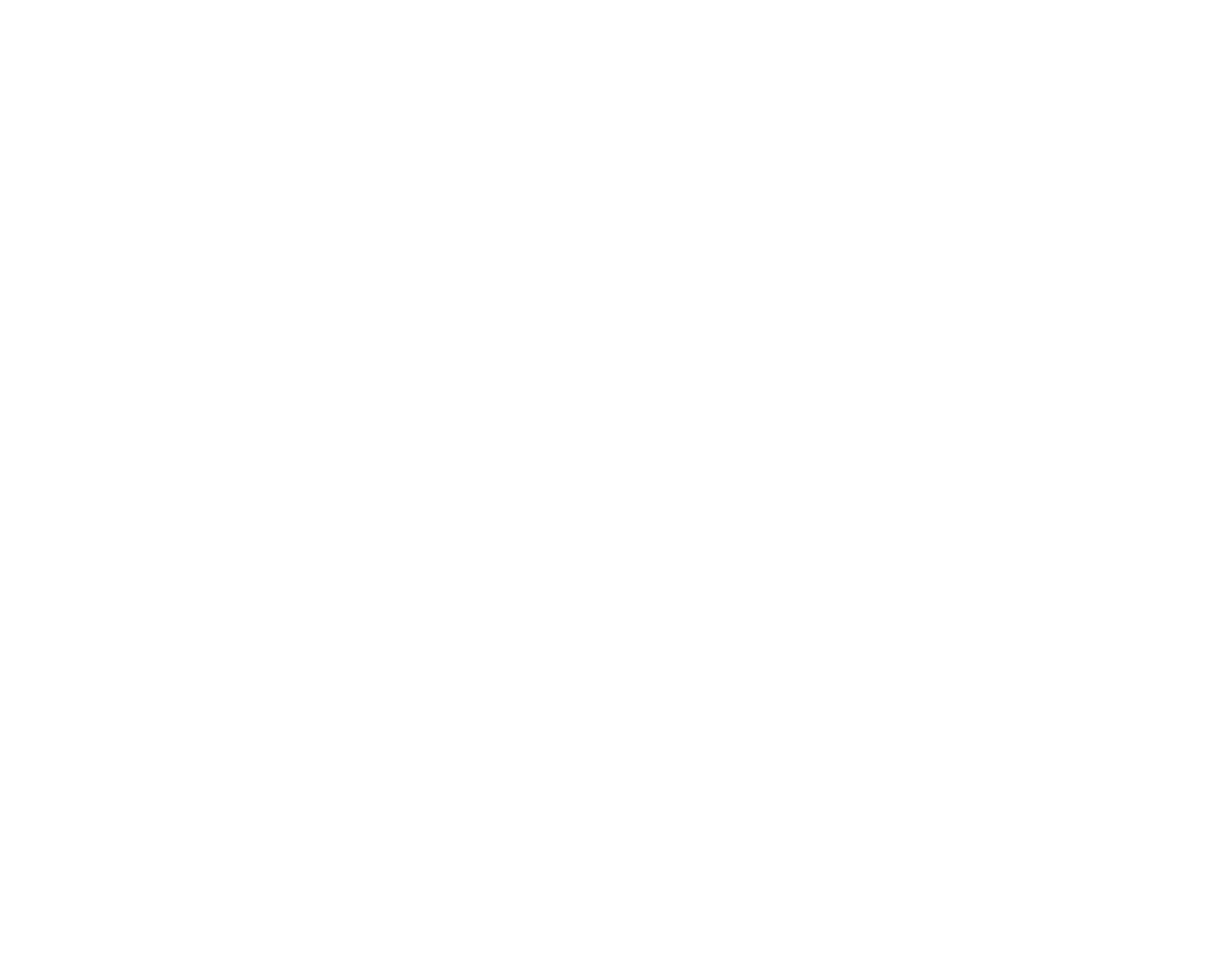
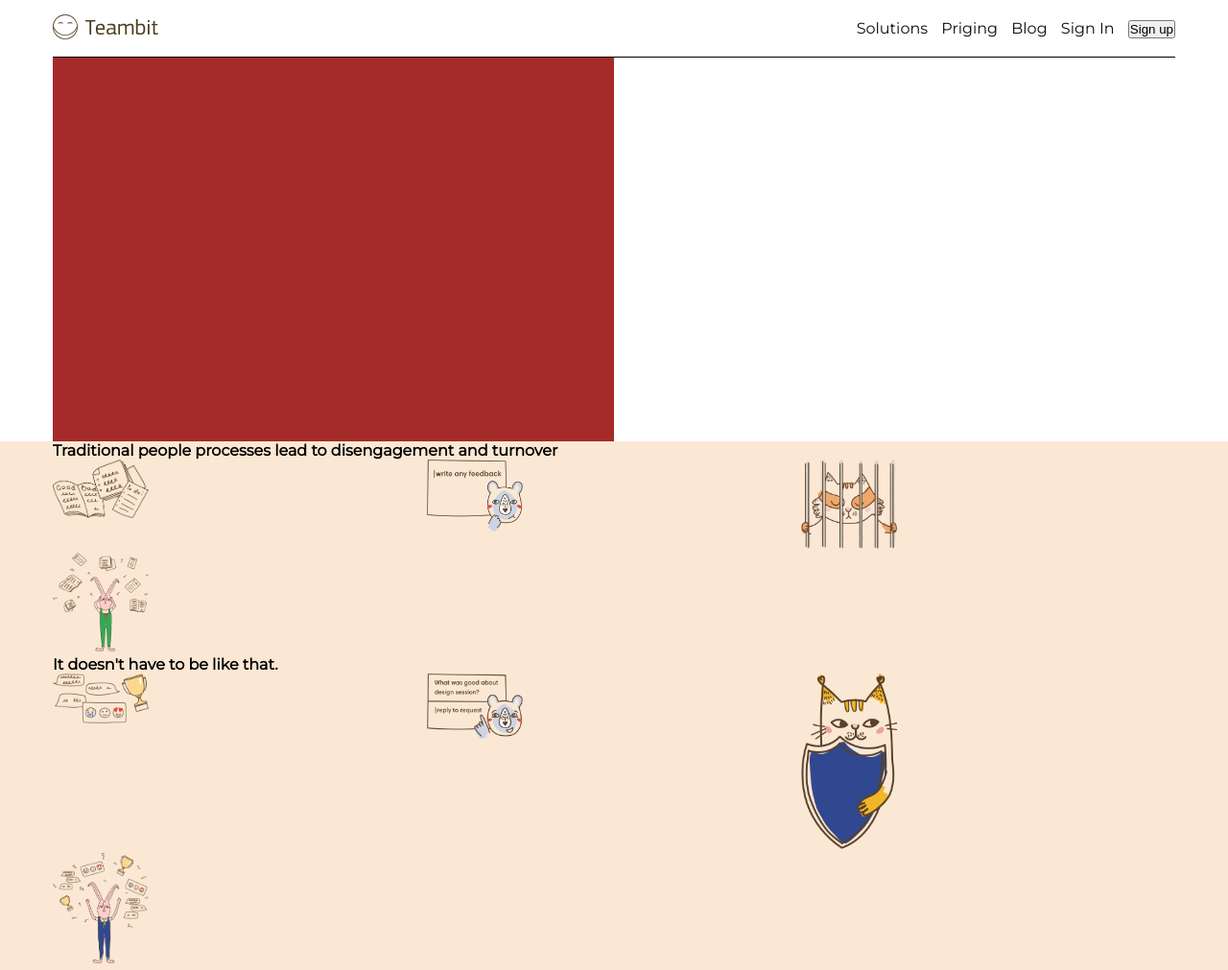
Before and after one commit to alessandro-massarella/node-sass-teambit, a website: page index.html in a window 1280 px wide. Shown: the whole page at 96% size. Before the commit the page ends 800 px from the top, so only its background shows below. Drawn offline with Linux system fonts and the light colour scheme.

Commit message:
main 0.2

```diff
--- a/index.html
+++ b/index.html
@@ -4,9 +4,111 @@
     <meta charset="UTF-8">
     <meta name="viewport" content="width=device-width, initial-scale=1.0">
     <title>Document</title>
+    <link rel="preconnect" href="https://fonts.gstatic.com">
+    <link href="https://fonts.googleapis.com/css2?family=Montserrat&display=swap" rel="stylesheet">
     <link rel="stylesheet" href="dist/app.css">
 </head>
 <body>
+    <header>
+        <nav>
+            <div class="container">
+                <div class="navbar">
+                    <div class="col-lg-8 debug">
+                        <img src="img/logo.svg" alt="logo">
+                    </div>
+                    <div class="col-lg-4 nav-menu debug">
+                        <ul>
+                            <li><a href="#">Solutions</a></li>
+                            <li><a href="#">Priging</a></li>
+                            <li><a href="#">Blog</a></li>
+                            <li><a href="#">Sign In</a></li>
+                            <li><button>Sign up</button></li>
+                        </ul>
+                    </div>
+                </div>
+
+            </div>
+        </nav>
+
+        <div class="container">
+            <div class="jumbotron">
+                <div class="col-lg-6 text_jumbotron">
+
+                </div>
+                <div class="col-lg-6 back_jumbotron">
+
+                </div>
+            </div>
+        </div>
+    </header>
+<!-- MAIN SECTION -->
+    <main>
+        <div class="section1">
+            <!-- before -->
+            <div class="container">
+                <div class="row">
+                    <div class="col-lg-12">
+                        <h4>Traditional people processes lead to disengagement and turnover</h4>
+                    </div>
+                </div>
+                <div class="row">
+                    <div class="col-lg-4">
+                        <img class="icon-img" src="img/hardcore.png" alt="">
+                    </div>
+                    <div class="col-lg-4">
+                        <img class="icon-img" src="img/nofeedback.png" alt="">
+                    </div>
+                    <div class="col-lg-4">
+                        <img class="icon-img" src="img/notsafe.png" alt="">
+                    </div>
+                </div>
+                <div class="row">
+                    <div class="col-lg-12">
+                        <img class="icon-img" src="img/before.png" alt="">
+                    </div>
+                </div>
+            </div>
+
+            <!-- after -->
+            <div class="container">
+                <div class="row">
+                    <div class="col-lg-12">
+                        <h4>It doesn't have to be like that. </h4>
+                    </div>
+                </div>
+                <div class="row">
+                    <div class="col-lg-4">
+                        <img class="icon-img" src="img/lightweight.png" alt="">
+                    </div>
+                    <div class="col-lg-4">
+                        <img class="icon-img" src="img/feedbacksuggestions.png" alt="">
+                    </div>
+                    <div class="col-lg-4">
+                        <img class="icon-img" src="img/safe.png" alt="">
+                </div>
+                <div class="row">
+                    <div class="col-lg-12">
+                        <img class="icon-img" src="img/after.png" alt="">
+                    </div>
+                </div>
+            </div>
+
+
+
+
+        </div>
+        <div class="section2">
+
+        </div>
+        <div class="section3">
+
+        </div>
+    </main>
+
+    <footer>
+
+    </footer>
+
 
 </body>
 </html>
--- a/src/app.scss
+++ b/src/app.scss
@@ -1,5 +1,7 @@
 @import 'partials/variables';
 @import 'partials/common';
 @import 'partials/footer';
+@import 'partials/main';
 @import 'partials/header';
+@import 'partials/navbar';
 @import 'partials/my-framework';
--- a/src/partials/_common.scss
+++ b/src/partials/_common.scss
@@ -0,0 +1,14 @@
+// caratteristiche testo
+$text-size: 14px;
+$font-family: 'Montserrat', sans-serif;
+$main-color: rgb(14, 14, 14);
+$link-color: rgb(14, 14, 14);
+
+$background-color-alt: #fbe8d4;
+
+body {
+    font-family: $font-family;
+
+
+
+}
--- a/src/partials/_header.scss
+++ b/src/partials/_header.scss
@@ -0,0 +1,37 @@
+.navbar {
+    height: 60px;
+    border-bottom: 1px solid black;
+    display: flex;
+    align-items: center;
+
+    li {
+        list-style: none;
+        display: inline;
+        padding-left: 10px;
+    }
+
+    a {
+        text-decoration: none;
+        color: $link-color;
+   }
+
+   .nav-menu {
+       display: flex;
+       justify-content: flex-end;
+   }
+}
+
+.jumbotron {
+    height: 400px;
+
+    .text_jumbotron {
+        height: 400px;
+        background-color: brown;
+    }
+
+    .back_jumbotron {
+        height: 400px;
+        // background-image: url(../img/illustration-main.jpg);
+        // background-color: blue;
+    }
+}
--- /dev/null
+++ b/src/partials/_main.scss
@@ -0,0 +1,4 @@
+main {
+    background-color: $background-color-alt;
+    height: 1000px;
+}
--- a/src/partials/_my-framework.scss
+++ b/src/partials/_my-framework.scss
@@ -1,3 +1,28 @@
+* {
+    box-sizing: border-box;
+    margin: 0;
+    padding: 0;
+}
+
+
+.container {
+    max-width: 1170px;
+    margin: auto;
+  }
+
+  /* per la clearfix */
+  .container::after {
+    content: "";
+    display: table;
+    clear: both;
+  }
+
+  [class*="col-"] {
+    float: left;
+  }
+
+
+
 // creo le colonne "large" in stile bootstrap
 @media screen and (min-width: 992px) {
 
@@ -27,19 +52,3 @@
         }
     }
 }
-
-.container {
-    max-width: 1170px;
-    margin: auto;
-  }
-
-  /* per la clearfix */
-  .container::after {
-    content: "";
-    display: table;
-    clear: both;
-  }
-
-  [class*="col-"] {
-    float: left;
-  }
--- a/src/partials/_variables.scss
+++ b/src/partials/_variables.scss
@@ -0,0 +1,4 @@
+// ridimensiono le illustrazioni più piccole
+.icon-img {
+    width: 100px;
+}
```
Also changed, not shown: dist/app.css, src/partials/_navbar.scss (added).
